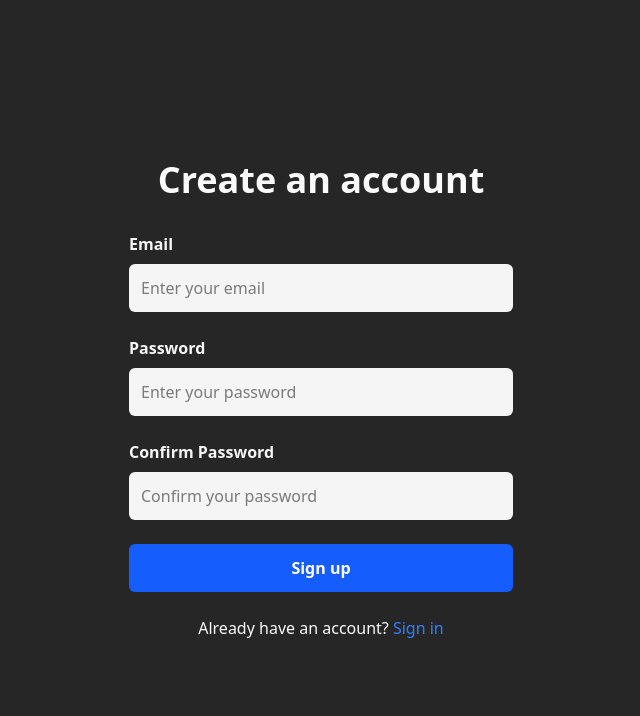
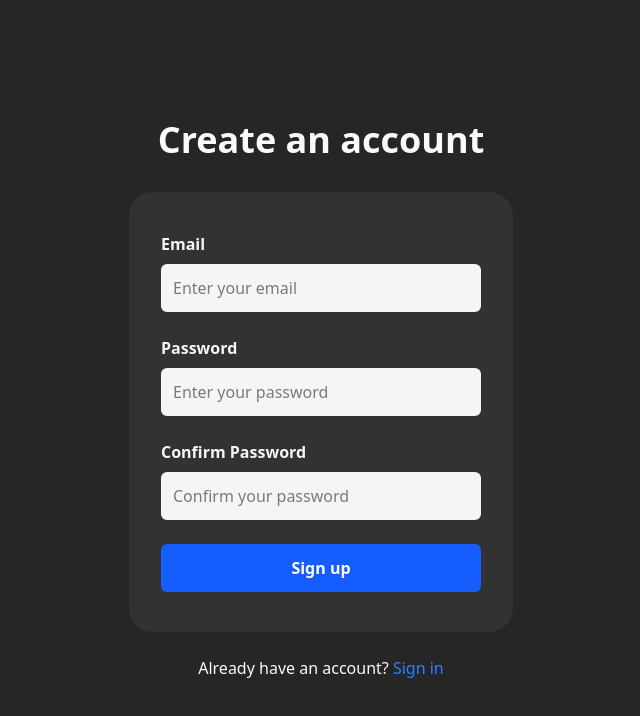
Before and after one commit to hervezossou/todo-app, a React (Vite) app: page /register in a window 1280 px wide. Shown: the top 716 px of the page, without its empty margins (319-959 px from the left). Built offline with nearby package versions, Linux system fonts and the light colour scheme; no server answers; the database is empty.

Commit message:
style(Register & Login): add background to login and register form

```diff
--- a/src/pages/Login.tsx
+++ b/src/pages/Login.tsx
@@ -41,7 +41,10 @@ export default function Login() {
     return (
         <section className="flex flex-col items-center justify-center min-h-screen bg-neutral-800 p-6">
             <h2 className="mb-8 text-xl font-semibold text-neutral-50 md:text-3xl">Sign in to your account</h2>
-            <form className="flex flex-col gap-6 w-full max-w-sm" onSubmit={handleLogin}>
+            <form
+                className="flex flex-col gap-6 w-full max-w-sm bg-neutral-400/10 px-8 py-10 rounded-3xl"
+                onSubmit={handleLogin}
+            >
                 <InputField
                     type="email"
                     label="Email"
--- a/src/pages/Register.tsx
+++ b/src/pages/Register.tsx
@@ -45,7 +45,10 @@ export default function Register() {
     return (
         <section className="flex flex-col items-center justify-center min-h-screen bg-neutral-800 p-6">
             <h2 className="mb-8 text-2xl font-semibold text-neutral-50 md:text-3xl lg:text-4xl">Create an account</h2>
-            <form className="flex flex-col gap-6 w-full max-w-sm" onSubmit={handleRegister}>
+            <form
+              className="flex flex-col gap-6 w-full max-w-sm bg-neutral-400/10 px-8 py-10 rounded-3xl"
+              onSubmit={handleRegister}
+            >
               <InputField
                 type="email"
                 label="Email"
```
